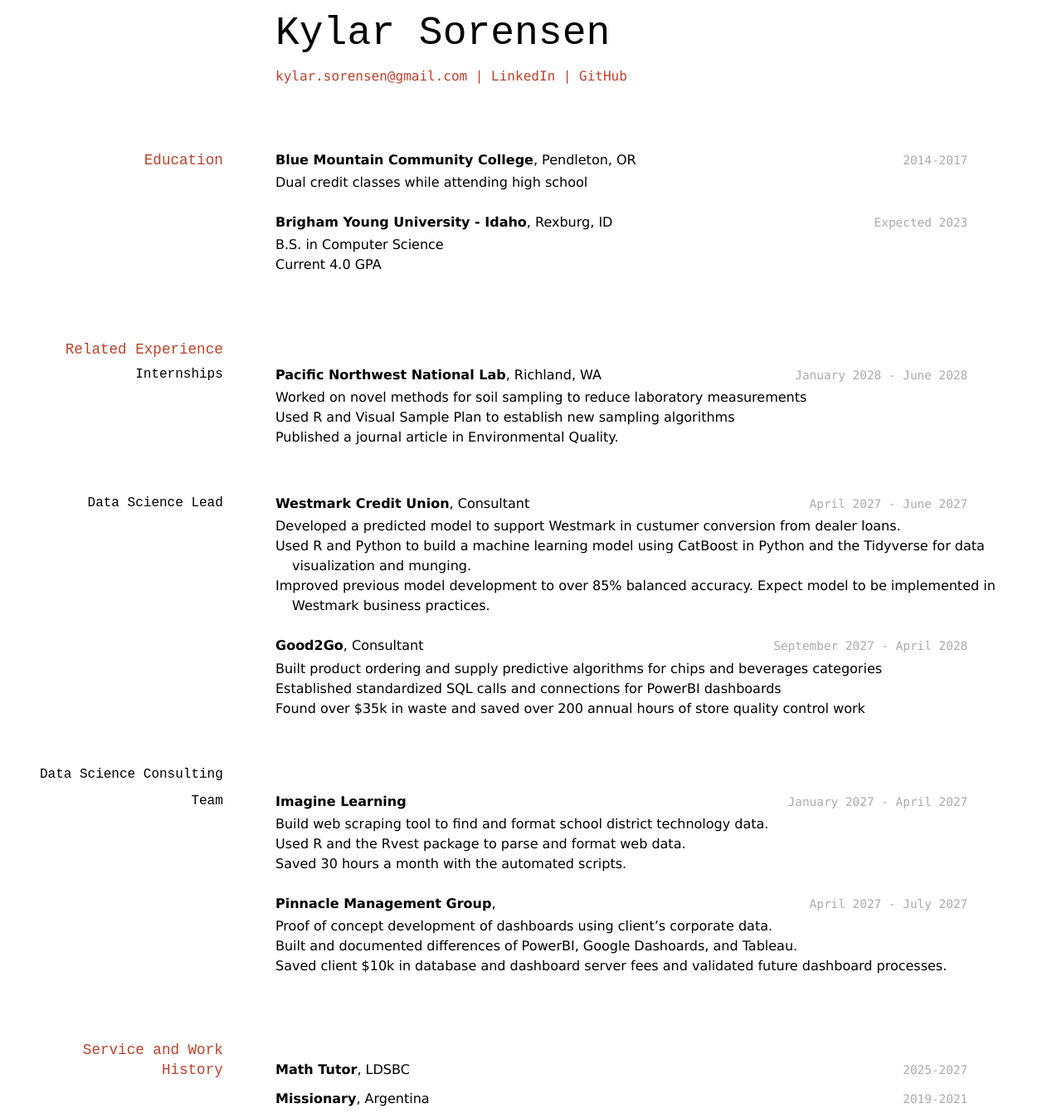
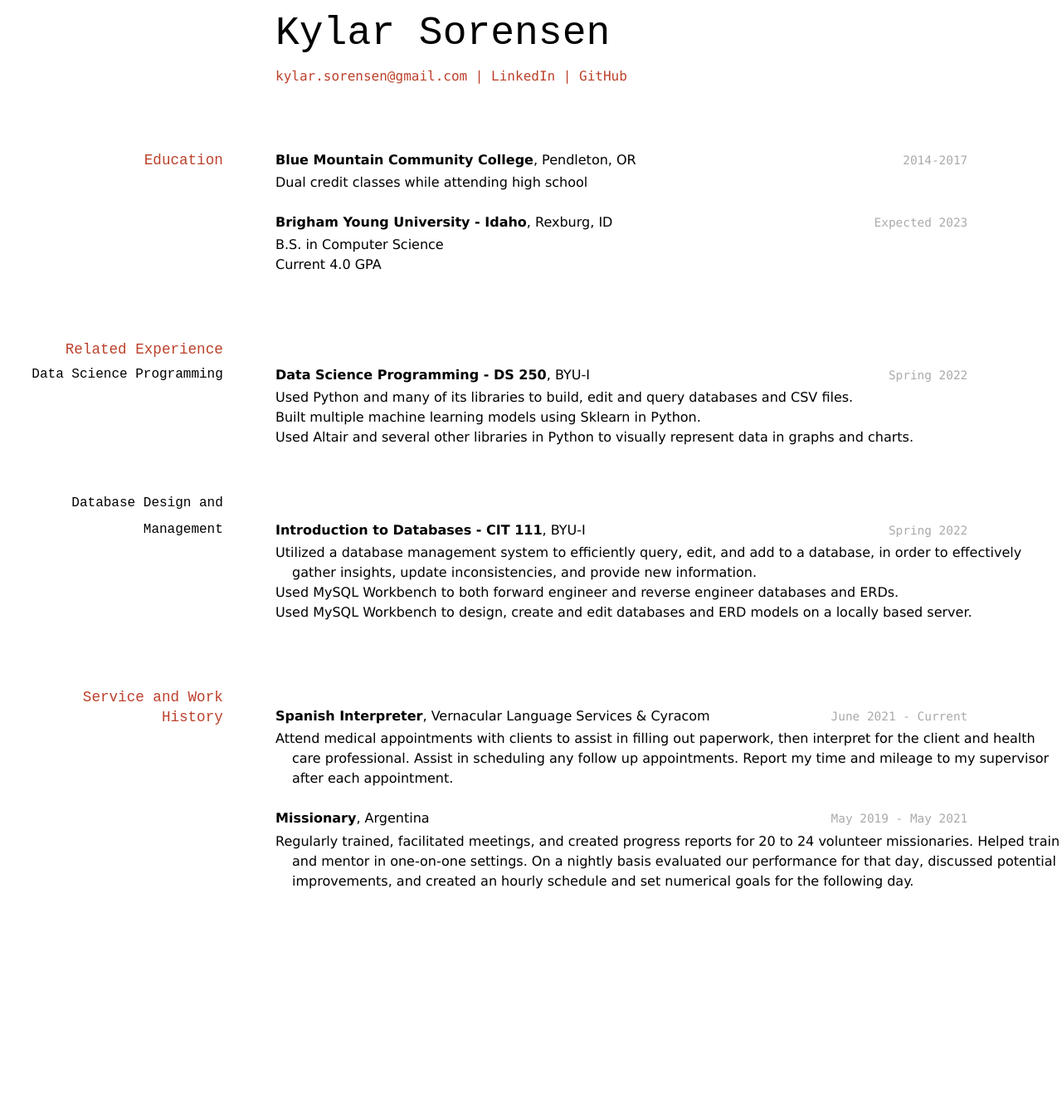
Before and after one commit to lucicd/SORENSEN-Resume, a Jekyll site: the page built from docs/index.md, in a window 1280 px wide. Shown: the whole page at 83% size. Built offline with Jekyll 4.4.1, drawn with Linux system fonts in a browser that asks for light colours; after the commit the page ends 1098 px from its top, so only the background shows below that.

Commit message:
Fully updated and personalized the resume

```diff
--- a/docs/index.md
+++ b/docs/index.md
@@ -28,56 +28,33 @@ __Brigham Young University - Idaho__, Rexburg, ID
 
 ## Related Experience
 
-### Internships
+### Data Science Programming
 
-`January 2028 - June 2028`
-__Pacific Northwest National Lab__, Richland, WA
+`Spring 2022`
+__Data Science Programming - DS 250__, BYU-I
 
-- Worked on novel methods for soil sampling to reduce laboratory measurements
-- Used R and Visual Sample Plan to establish new sampling algorithms
-- Published a journal article in Environmental Quality.
+- Used Python and many of its libraries to build, edit and query databases and CSV files.
+- Built multiple machine learning models using Sklearn in Python.
+- Used Altair and several other libraries in Python to visually represent data in graphs and charts.
 
-### Data Science Lead
+### Database Design and Management
 
-`April 2027 - June 2027`
-__Westmark Credit Union__, Consultant
+`Spring 2022`
+__Introduction to Databases - CIT 111__, BYU-I
 
-- Developed a predicted model to support Westmark in custumer conversion from dealer loans.
-- Used R and Python to build a machine learning model using CatBoost in Python and the Tidyverse for data visualization and munging.
-- Improved previous model development to over 85% balanced accuracy. Expect model to be implemented in Westmark business practices.
-
-`September 2027 - April 2028`
-__Good2Go__, Consultant
-
-- Built product ordering and supply predictive algorithms for chips and beverages categories
-- Established standardized SQL calls and connections for PowerBI dashboards
-- Found over $35k in waste and saved over 200 annual hours of store quality control work
-
-### Data Science Consulting Team
-
-`January 2027 - April 2027`
-__Imagine Learning__
-
-- Build web scraping tool to find and format school district technology data.
-- Used R and the Rvest package to parse and format web data.
-- Saved 30 hours a month with the automated scripts.
-
-`April 2027 - July 2027`
-__Pinnacle Management Group__,
-
-- Proof of concept development of dashboards using client's corporate data.
-- Built and documented differences of PowerBI, Google Dashoards, and Tableau.
-- Saved client $10k in database and dashboard server fees and validated future dashboard processes.
-
+- Utilized a database management system to efficiently query, edit, and add to a database, in order to effectively gather insights, update inconsistencies, and provide new information.
+- Used MySQL Workbench to both forward engineer and reverse engineer databases and ERDs.
+- Used MySQL Workbench to design, create and edit databases and ERD models on a locally based server.
 
 ## Service and Work History
 
-`2025-2027`
-__Math Tutor__, LDSBC
+`June 2021 - Current`
+__Spanish Interpreter__, Vernacular Language Services & Cyracom
+- Attend medical appointments with clients to assist in filling out paperwork, then interpret for the client and health care professional. Assist in scheduling any follow up appointments. Report my time and mileage to my supervisor after each appointment.
 
-
-`2019-2021`
+`May 2019 - May 2021`
 __Missionary__, Argentina
+- Regularly trained, facilitated meetings, and created progress reports for 20 to 24 volunteer missionaries. Helped train and mentor in one-on-one settings. On a nightly basis evaluated our performance for that day, discussed potential improvements, and created an hourly schedule and set numerical goals for the following day.
 
 
 
```
